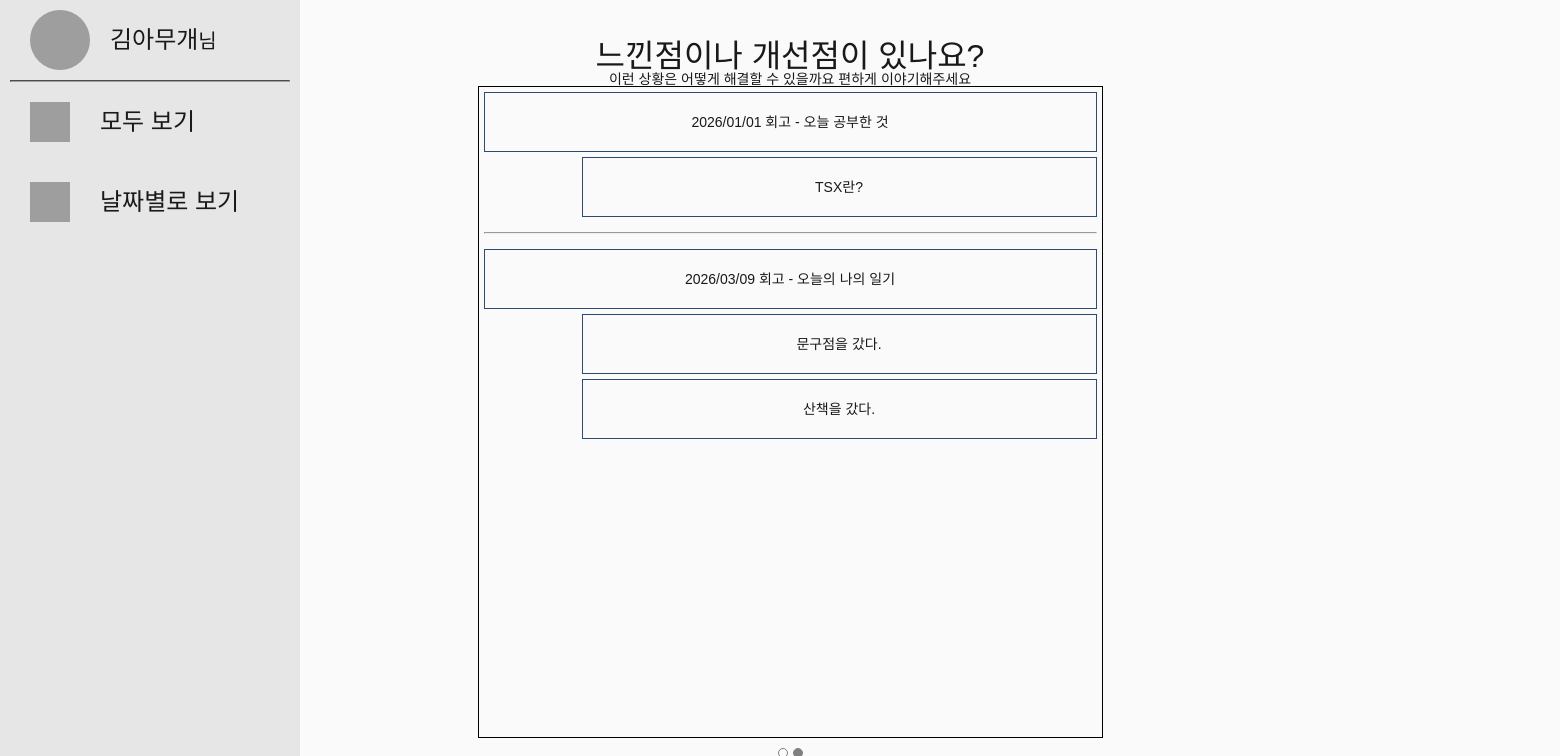
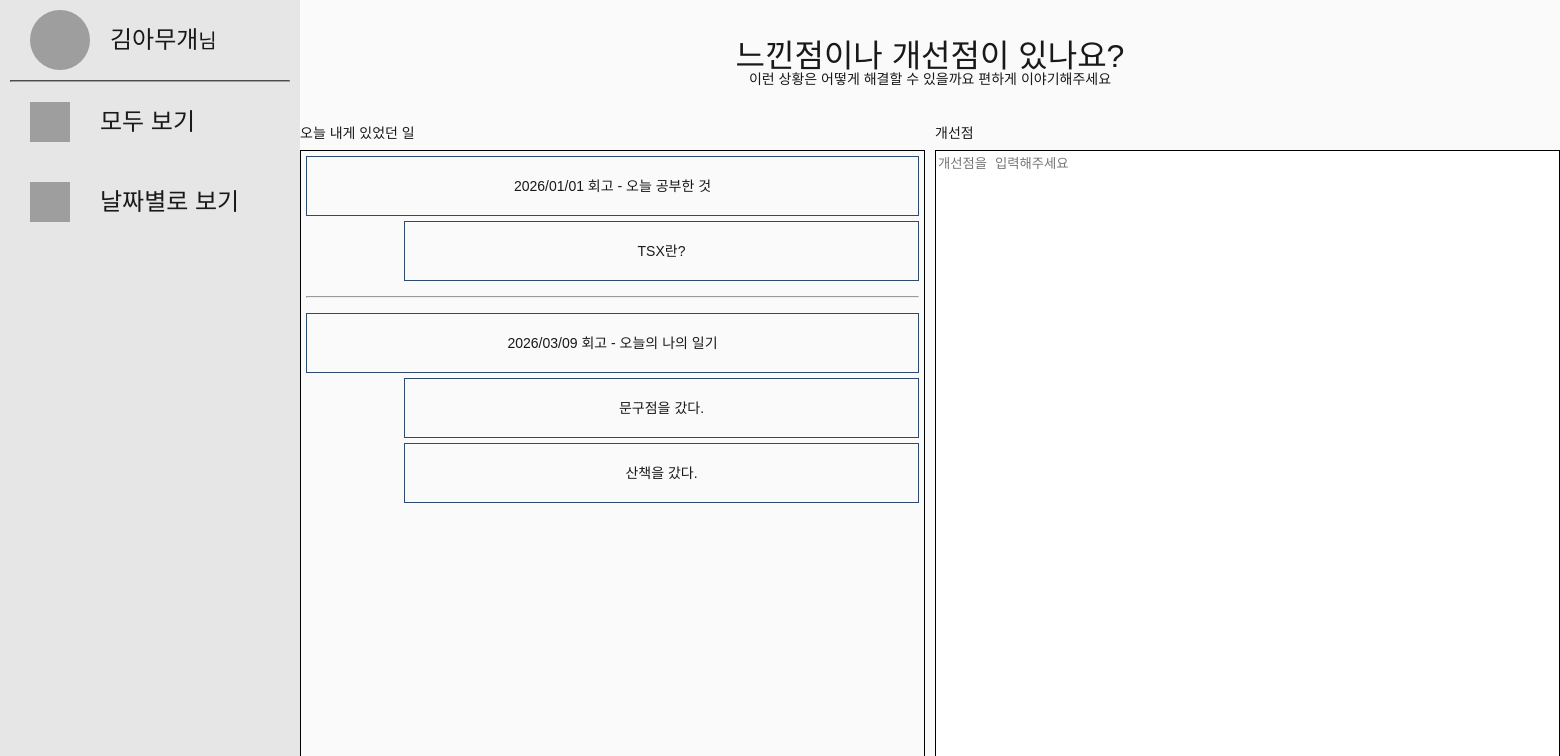
Before and after one commit to Jindo-Dog/RecoveryFrontEnd, a React (Vite) app: page /memoir/improvement in a window 1280 px wide. Shown: the top 756 px of the page, 1560 px wide, since content can reach past the window. Built offline with nearby package versions, Linux system fonts and the light colour scheme; grey boxes are pictures that could not be loaded.

Commit message:
#41 Feat: MemoirImprovement페이지 구현

```diff
--- a/src/component/memoir/pages/memoirImprovement.scss
+++ b/src/component/memoir/pages/memoirImprovement.scss
@@ -8,6 +8,37 @@
     .memoir-improvement-title {
         margin-top: rem(40px);
         font-size: $title-font-size;
+    }
+
+    .memoir-title {
+        width: 100%;
+        text-align: left;
+    }
+
+    .improvement-box {
+        display: flex;
+        flex-direction: row;
+        gap: rem(10px);
+        margin-top: rem(40px);
+
+        .left-box {
+            display: flex;
+            flex-direction: column;
+            gap: rem(10px);
+        }
+
+        .right-box {
+            display: flex;
+            flex-direction: column;
+            gap: rem(10px);
+        }
+
+        .improvement-editor {
+            width: rem(625px);
+            height: rem(652px);
+            border: rem(1px) solid black;
+            resize: none;
+        }
     }
 
     .progress-circles {
--- a/src/component/memoir/pages/memoriImprovementPage.tsx
+++ b/src/component/memoir/pages/memoriImprovementPage.tsx
@@ -10,7 +10,20 @@ const MemoirImprovementPage = () => {
         <section className={"improvement-section"}>
             <h1 className={"memoir-improvement-title"}>느낀점이나 개선점이 있나요?</h1>
             <span>이런 상황은 어떻게 해결할 수 있을까요 편하게 이야기해주세요</span>
-            <MemoirTitleList editable={false} width={"625px"} />
+            <div className={"improvement-box"}>
+                <div className={"left-box"}>
+                    <div className="memoir-title">
+                        <span>오늘 내게 있었던 일</span>
+                    </div>
+                    <MemoirTitleList editable={false} width={"625px"} />
+                </div>
+                <div className={"right-box"}>
+                    <div className="memoir-title">
+                        <span>개선점</span>
+                    </div>
+                    <textarea placeholder="개선점을 입력해주세요" className={"improvement-editor"} />
+                </div>
+            </div>
 
             <div className="progress-circles">
                 <div className="first-circle"></div>
@@ -19,7 +32,7 @@ const MemoirImprovementPage = () => {
 
             <div className={"btn-footer"}>
                 <Link to="/memoir/write">
-                    <button className={"feedback-btn"}>이전({feedbackCnt}/5)</button>
+                    <button className={"feedback-btn"}>이전</button>
                 </Link>
                 <Link to="/memoir/feedback">
                     <button className={"feedback-btn"}>피드백 받기({feedbackCnt}/5)</button>
```
